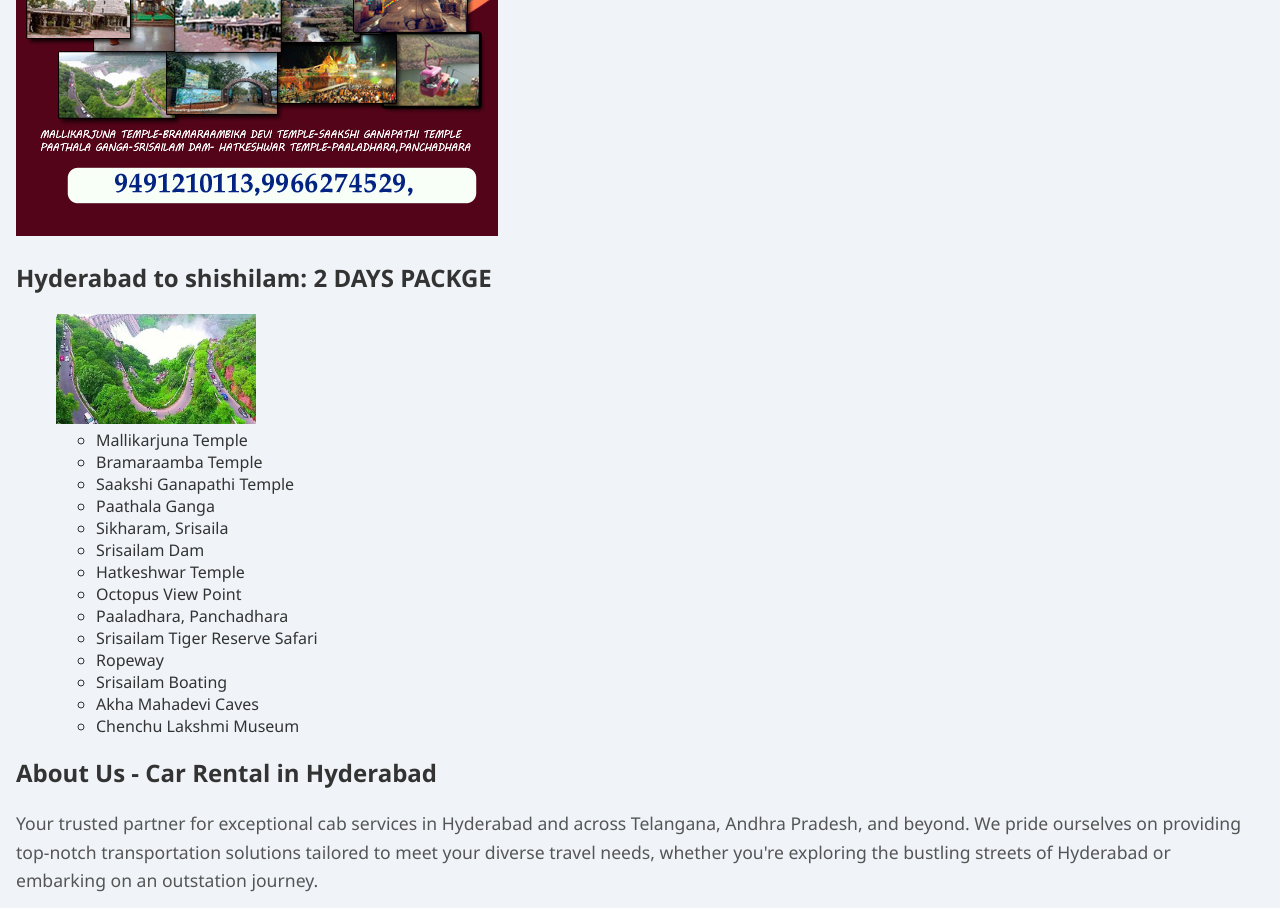
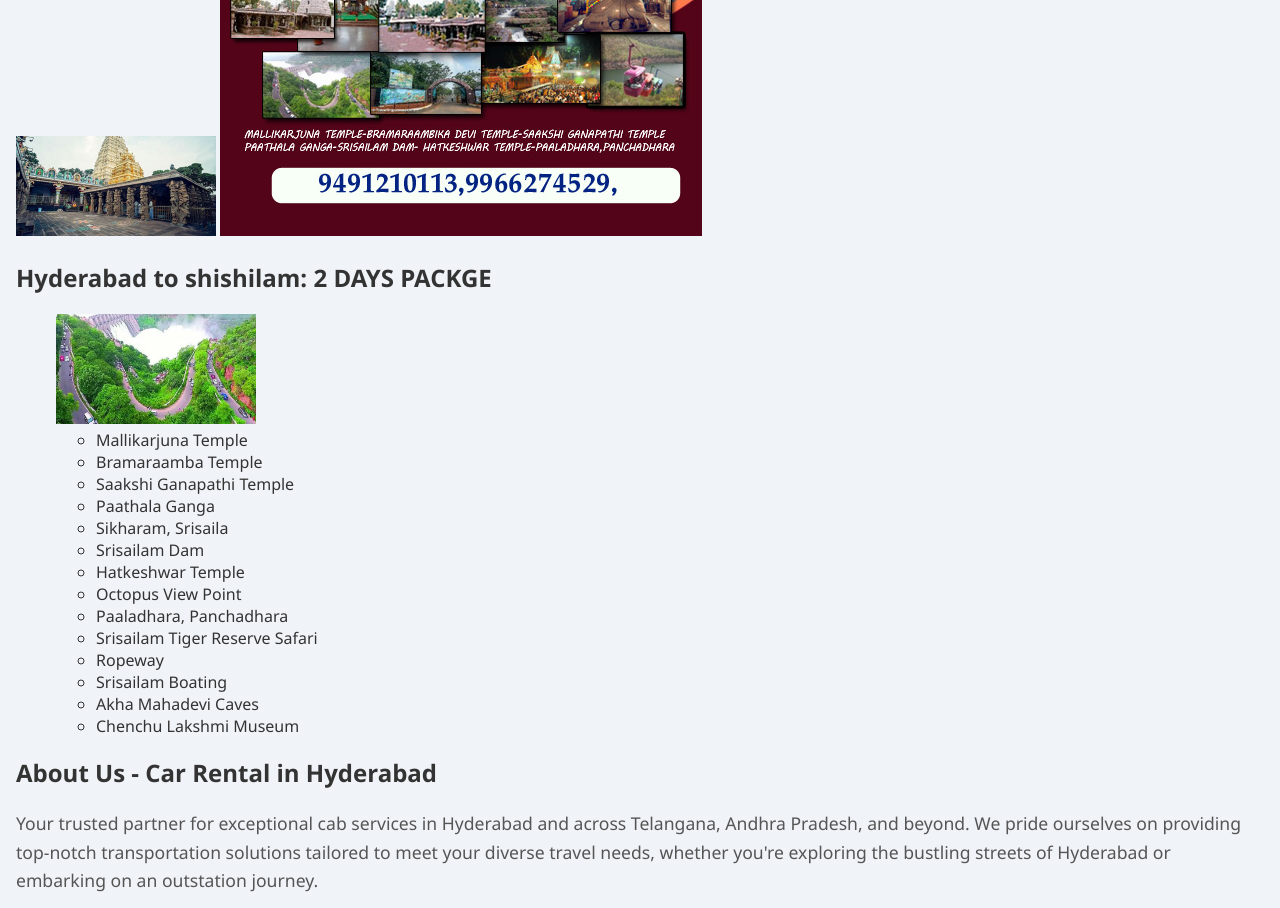
Before and after one commit to citylookscab/citylookscabz.github.io, a plain HTML site: page index.html in a window 1280 px wide. Shown: the part 4180-5088 px from the top of the page. Drawn offline with nearby package versions, Linux system fonts and the light colour scheme.

Commit message:
Update index.html
asaaas

```diff
--- a/index.html
+++ b/index.html
@@ -3,7 +3,7 @@
 <head>
     <meta charset="UTF-8">
     <meta name="viewport" content="width=device-width, initial-scale=1.0">
-     <title>CityLooksCabz</title>
+    <title>CityLooksCabz</title>
     <meta name="description" content="CityLooksCabz offers premium car rental services in Hyderabad, Telangana, and Andhra Pradesh. Enjoy luxury, economy, and SUV options with top-tier service for local and outstation travel.">
     <meta name="keywords" content="car rental Hyderabad, hyderabad CityLooksCab, taxi service Hyderabad, airport transfers, outstation cabs, luxury car rental">
     <meta name="robots" content="index, follow">
@@ -15,8 +15,8 @@
     <link rel="stylesheet" href="styles.css">
     <link rel="stylesheet" type="text/css" href="https://cdnjs.cloudflare.com/ajax/libs/slick-carousel/1.8.1/slick.min.css"/>
     <link rel="stylesheet" type="text/css" href="https://cdnjs.cloudflare.com/ajax/libs/slick-carousel/1.8.1/slick-theme.min.css"/>
-   <script src="https://cdnjs.cloudflare.com/ajax/libs/jquery/3.6.0/jquery.min.js"></script>
-   <script src="https://cdnjs.cloudflare.com/ajax/libs/slick-carousel/1.8.1/slick.min.js"></script>
+    <script src="https://cdnjs.cloudflare.com/ajax/libs/jquery/3.6.0/jquery.min.js"></script>
+    <script src="https://cdnjs.cloudflare.com/ajax/libs/slick-carousel/1.8.1/slick.min.js"></script>
     <script type="application/ld+json">
    {
       "@context": "http://schema.org",
@@ -126,6 +126,7 @@
                 <li> Paaladhara, Panchadhara</li>
             </ul>
       <div >
+               <img src="images/temple 1.jpg" alt="temple 1 "  style="width: 200px;text-align: left">
                <img class="srishailam" src="images/Srisailam1.jpg" alt="rent in Hyderabad, perfect for family trips" >
       </div>
         </section>
```
